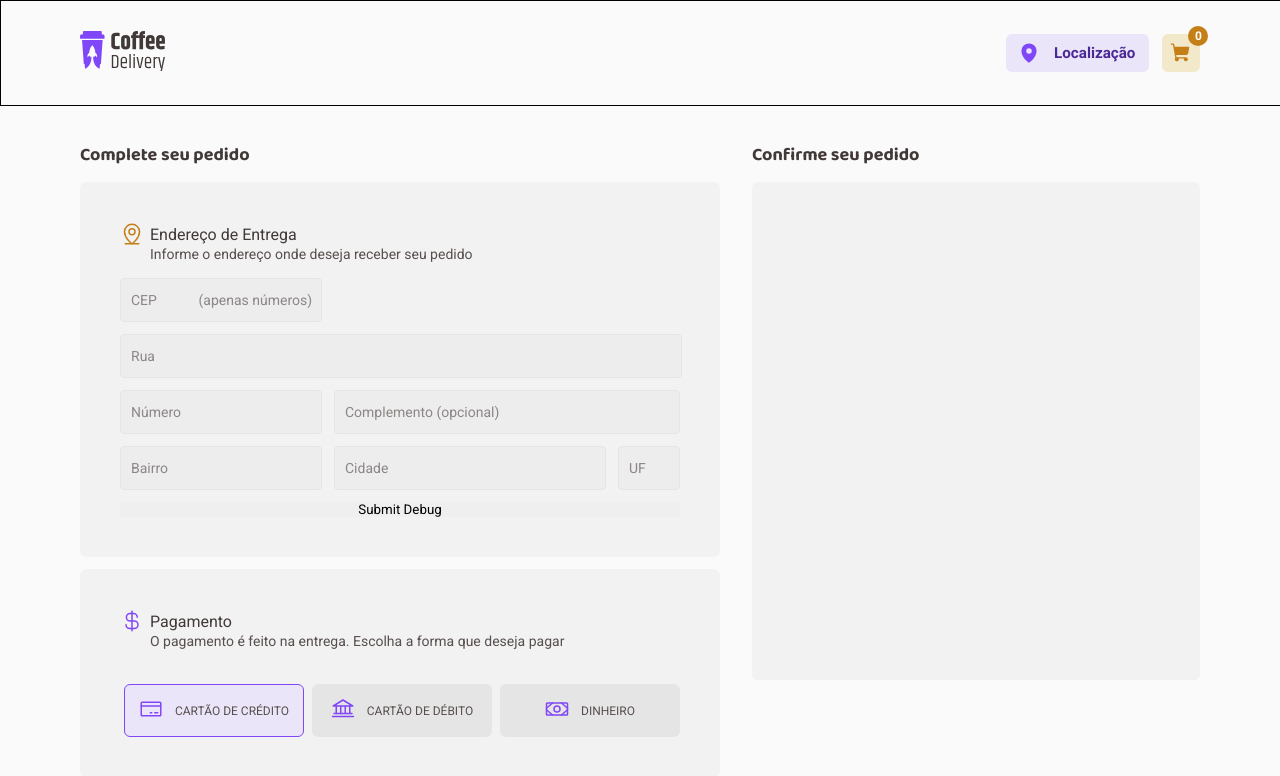
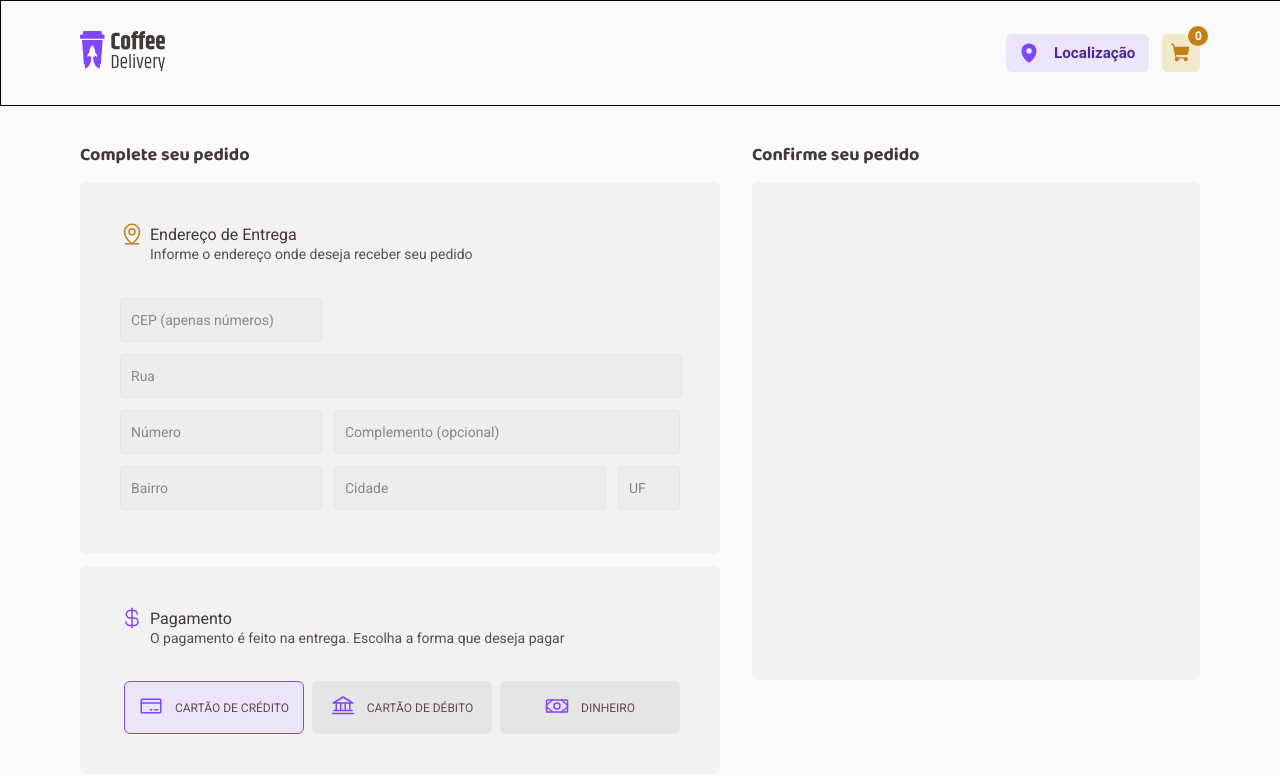
Before and after one commit to eoliveiradev/Coffee-Delivery, a React (Vite) app: page /checkout in a window 1280 px wide. Shown: the top 776 px of the page. Built offline with nearby package versions, Linux system fonts and the light colour scheme.

Commit message:
Created CepDataType

```diff
--- a/src/pages/Checkout/components/CompleteOrder/CompleteOrder.tsx
+++ b/src/pages/Checkout/components/CompleteOrder/CompleteOrder.tsx
@@ -1,7 +1,7 @@
 import { Bank, CreditCard, CurrencyDollar, MapPinLine, Money, Target } from "phosphor-react";
 import React, { useState } from "react";
 import axios from "axios"
-import { useForm, SubmitHandler, appendErrors, useFormContext } from "react-hook-form";
+import { useFormContext } from "react-hook-form";
 import {
   AddressFormContainer,
   ChoosePaymentMethodContainer,
@@ -14,19 +14,37 @@ interface CompleteOrderProps {
   setPaymentMethod: React.Dispatch<React.SetStateAction<string>>;
 }
 
+interface CepDataType{
+  cep: string;
+  city: string;
+  location: {
+    coordinates: {
+      latitude: string;
+      longitude: string;
+    }
+    type: string;
+  }
+  neighborhood: string;
+  service: string;
+  state: string;
+  street: string;
+}
+
 export function CompleteOrder(props: CompleteOrderProps) {
 
-  const {register, setValue, formState: { errors }} = useFormContext()
+  const { register, setValue, formState: { errors } } = useFormContext()
   const [isCepInvalid, setIsCepInvalid] = useState(false)
 
-  let cep : string
-  function handleCepChange(){
+  let cep: string
+  function handleCepChange() {
     const CEP_API_URL = `https://brasilapi.com.br/api/cep/v2/{${cep}}`
 
-    if(cep.length == 8){
+    if (cep.length == 8) {
       axios.get(CEP_API_URL)
         .then(response => {
-        let cepData : any = response.data
+          let cepData: CepDataType = response.data
+
+          console.log(response.data)
 
           setValue("rua", cepData.street);
           setValue("bairro", cepData.neighborhood);
@@ -39,7 +57,7 @@ export function CompleteOrder(props: CompleteOrderProps) {
           console.log(error)
           setIsCepInvalid(true)
         })
-    }else{
+    }else {
       setIsCepInvalid(true)
     }
   }
@@ -73,19 +91,23 @@ export function CompleteOrder(props: CompleteOrderProps) {
               <input
                 id="cep"
                 type="number"
-                placeholder="CEP            (apenas números)"
-                {...register("cep", { required: true, minLength: 8, maxLength: 8})}
+                placeholder="CEP (apenas números)"
+                {...register("cep", { required: true, minLength: 8, maxLength: 8 })}
                 onChange={(e) => {
                   cep = e.target.value;
                   handleCepChange()
                 }}
               />
               {isCepInvalid &&
+                <>
+                  <p>*Apenas números</p>
                   <div
                     className="invalid__input-message"
                   >
                     Cep inválido
                   </div>
+                </>
+
               }
             </label>
 
@@ -140,7 +162,6 @@ export function CompleteOrder(props: CompleteOrderProps) {
                 {...register("uf")}
               />
             </div>
-            <button type="submit">Submit Debug</button>
           </div>
         </AddressFormContainer>
 
--- a/src/pages/Checkout/components/CompleteOrder/styles.ts
+++ b/src/pages/Checkout/components/CompleteOrder/styles.ts
@@ -75,6 +75,8 @@ export const BaseFormContainer = styled.div`
 `
 
 export const AddressFormContainer = styled(BaseFormContainer)`
+  gap: 32px;
+
   min-height: 292px;
 
   .form__wrapper{
@@ -85,13 +87,21 @@ export const AddressFormContainer = styled(BaseFormContainer)`
     width: 100%;
     min-height: 216px;
 
-    margin-top: 12px;
-
     label{
       position: relative;
 
+      display: flex;
+      align-items: center;
+      gap: 8px;
+
+      p{
+        font-size: 0.8rem;
+        color: ${props => props.theme["base-colors"]["base-text"]};
+      }
+
       .invalid__input-message{
         position: absolute;
+        bottom: -34px;
 
         display: flex;
         align-items: center;
@@ -104,11 +114,13 @@ export const AddressFormContainer = styled(BaseFormContainer)`
         font-size: 0.8rem;
         color: white;
         background-color: #a6312b;
-        opacity: 1;
+        opacity: 0.95;
 
         z-index: 999;
       }
     }
+
+
 
     input{
       height: 42px;
```
Lines whose indentation alone changed are shown as unchanged.
